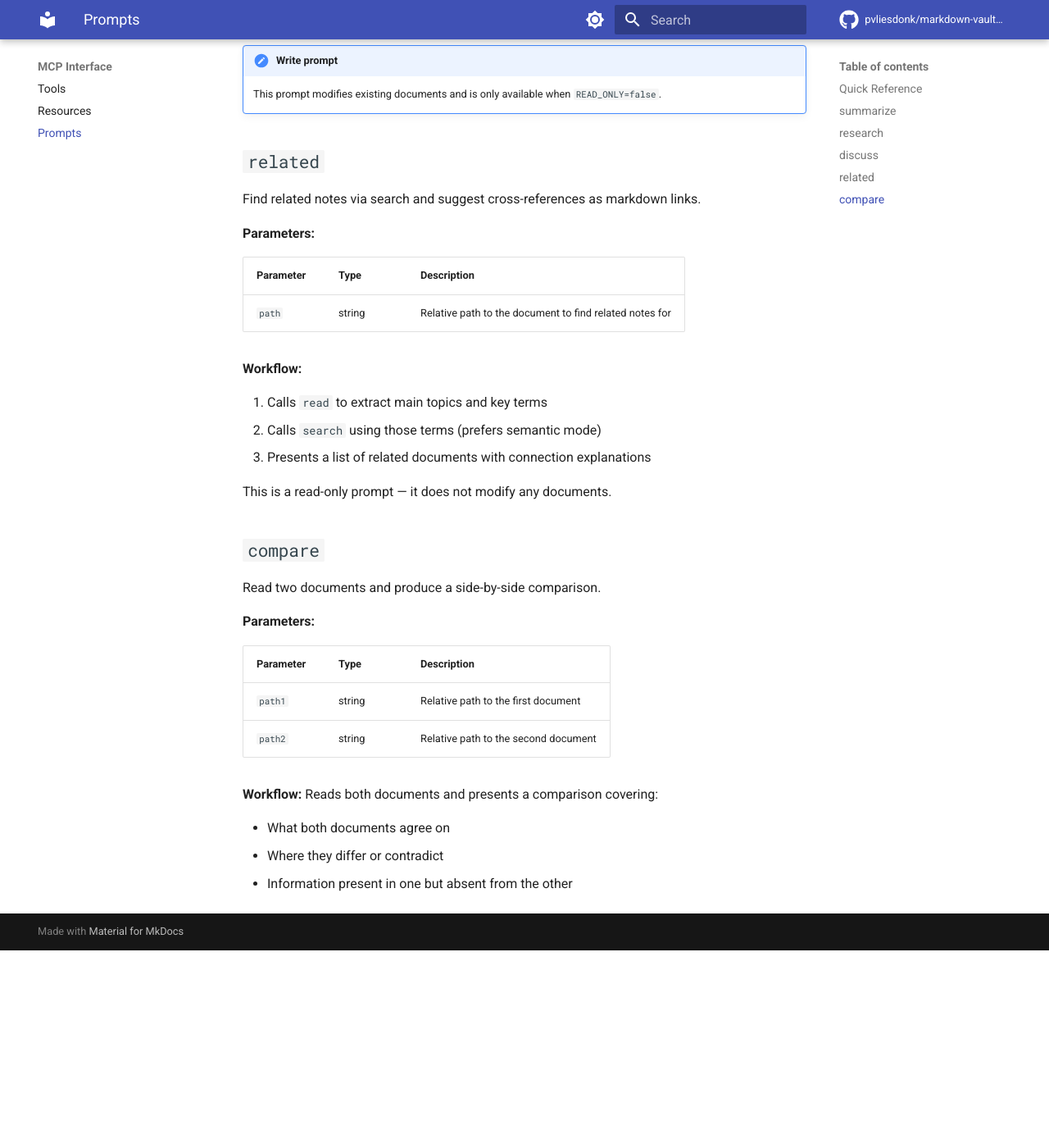
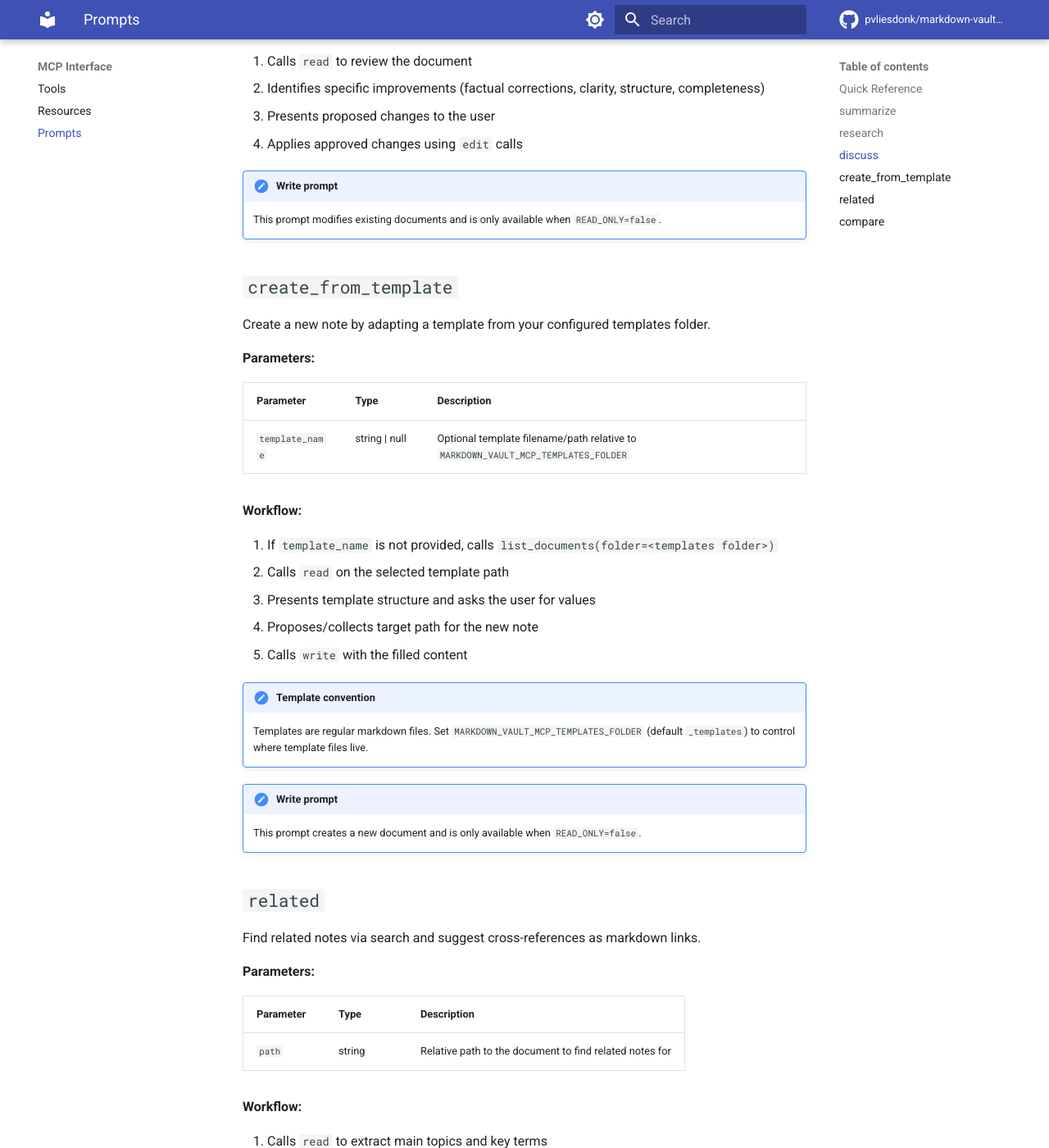
Before and after one commit to pvliesdonk/markdown-mcp, an MkDocs documentation site: the page built from docs/prompts.md, in a window 1280 px wide and 1400 px high, scrolled down 2026 px. Shown: the whole window at 82% size. Built offline with MkDocs 1.6.1 and Material for MkDocs 9.7.7, drawn with Linux system fonts in a browser that asks for light colours; comment, search, counter and statistics services are not loaded; before the commit the page ends 3185 px from its top, so only the background shows below that; some of the changed text lies outside the part shown.

Commit message:
docs(prompts): document create_from_template in user docs
Add create_from_template to docs/prompts.md, add templates env var to docs/configuration.md, and update docs/mkdocs prompt counts to 6.

Also update Obsidian Everywhere guide to link the implemented template prompt.

```diff
--- a/docs/prompts.md
+++ b/docs/prompts.md
@@ -1,6 +1,6 @@
 # MCP Prompts
 
-Prompt templates guide the LLM through multi-step workflows using the vault tools. Write prompts (`research`, `discuss`) are only available when `MARKDOWN_VAULT_MCP_READ_ONLY=false`.
+Prompt templates guide the LLM through multi-step workflows using the vault tools. Write prompts (`research`, `discuss`, `create_from_template`) are only available when `MARKDOWN_VAULT_MCP_READ_ONLY=false`.
 
 ## Quick Reference
 
@@ -9,6 +9,7 @@ Prompt templates guide the LLM through multi-step workflows using the vault tool
 | [`summarize`](#summarize) | `path` | Read | Structured summary of a document |
 | [`research`](#research) | `topic` | Write | Search, synthesize, and create a research note |
 | [`discuss`](#discuss) | `path` | Write | Analyze and suggest improvements using `edit` |
+| [`create_from_template`](#create_from_template) | `template_name` (optional) | Write | Create a new note from a template in your templates folder |
 | [`related`](#related) | `path` | Read | Find related notes and suggest cross-references |
 | [`compare`](#compare) | `path1`, `path2` | Read | Side-by-side comparison of two documents |
 
@@ -65,6 +66,30 @@ Analyze a document and suggest improvements, applying changes via `edit` (not `w
 !!! note "Write prompt"
     This prompt modifies existing documents and is only available when `READ_ONLY=false`.
 
+## `create_from_template`
+
+Create a new note by adapting a template from your configured templates folder.
+
+**Parameters:**
+
+| Parameter | Type | Description |
+|-----------|------|-------------|
+| `template_name` | string \| null | Optional template filename/path relative to `MARKDOWN_VAULT_MCP_TEMPLATES_FOLDER` |
+
+**Workflow:**
+
+1. If `template_name` is not provided, calls `list_documents(folder=<templates folder>)`
+2. Calls `read` on the selected template path
+3. Presents template structure and asks the user for values
+4. Proposes/collects target path for the new note
+5. Calls `write` with the filled content
+
+!!! note "Template convention"
+    Templates are regular markdown files. Set `MARKDOWN_VAULT_MCP_TEMPLATES_FOLDER` (default `_templates`) to control where template files live.
+
+!!! note "Write prompt"
+    This prompt creates a new document and is only available when `READ_ONLY=false`.
+
 ## `related`
 
 Find related notes via search and suggest cross-references as markdown links.
--- a/mkdocs.yml
+++ b/mkdocs.yml
@@ -46,7 +46,7 @@ plugins:
         markdown-vault-mcp is a generic markdown collection MCP server with
         FTS5 full-text search, semantic search via embeddings, frontmatter-aware
         indexing, and incremental reindexing. It exposes 13 tools, 6 resources,
-        and 5 prompts over the Model Context Protocol.
+        and 6 prompts over the Model Context Protocol.
       sections:
         Getting Started:
           - index.md: Overview — features, quick start, and project links
@@ -63,7 +63,7 @@ plugins:
         MCP Interface:
           - tools/index.md: All 13 MCP tools with parameters and examples
           - resources.md: All 6 MCP resources with URI patterns
-          - prompts.md: All 5 MCP prompts with workflow descriptions
+          - prompts.md: All 6 MCP prompts with workflow descriptions
         Deployment:
           - deployment/index.md: Deployment overview
           - deployment/docker.md: Docker Compose, Traefik, volumes, UID/GID
```
Also changed, not shown: docs/configuration.md (+1 -0 lines), docs/guides/obsidian-everywhere.md (+1 -1 lines), docs/index.md (+1 -1 lines).
